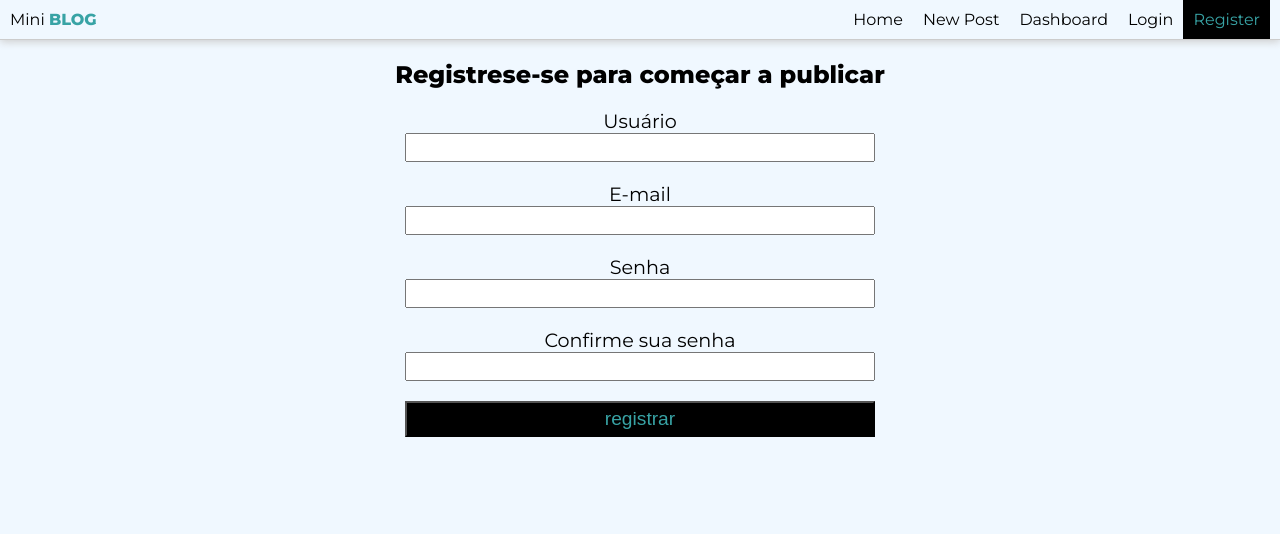
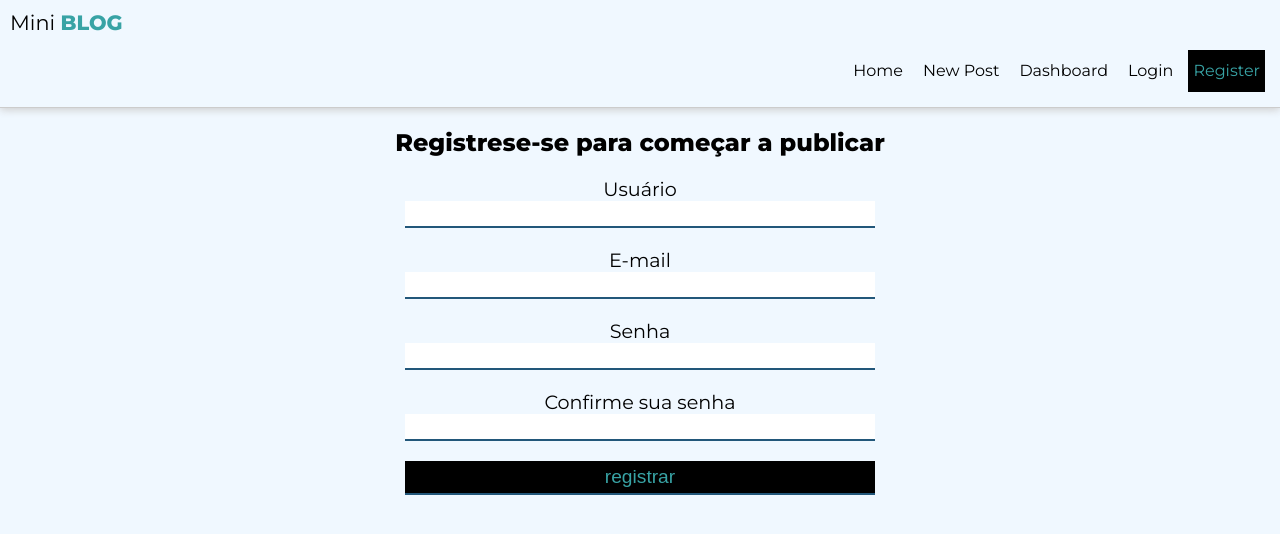
Before and after one commit to EoBrian/MiniBlog, a React (Vite) app: page /registration in a window 1280 px wide. Shown: the top 534 px of the page. Built offline with nearby package versions, Linux system fonts and the light colour scheme.

Commit message:
register

```diff
--- a/index.html
+++ b/index.html
@@ -9,5 +9,8 @@
   <body>
     <div id="root"></div>
     <script type="module" src="/src/main.jsx"></script>
+
+    <script  type = "module"  src = "https://unpkg.com/ionicons@5.5.2/dist/ionicons/ionicons.esm.js"> </script>
+    <script  nomodule  src = "https://unpkg .com/ionicons@5.5.2/dist/ionicons/ionicons.js" > </script>
   </body>
 </html>
--- a/src/components/MenuApplication.css
+++ b/src/components/MenuApplication.css
@@ -1,33 +1,57 @@
-nav .logo {
-  float: left;
-}
-
+/*logo*/
 nav .logo a {
   color: #000;
+  font-size: 1.3em;
 } nav .logo a strong {
   color: var(--bs-color-bluebary);
 }
 
-nav .nav-bar {
+/*nav-bar*/
+nav .menu-button {
   float: right;
 }
 
-nav .nav-bar ul li {
-  display: inline;
+.nav-bar ul {
+  margin-top: 10px;
 }
 
-.nav-bar a {
-  padding: 10px;
+.nav-bar a, .nav-bar ul li{
+  line-height: 3em;
+  text-indent: 10px;
   color: #000;
+  display: block;
 }
 
-.nav-bar a:hover {
+a.active, .nav-bar a:hover {
   color: var(--bs-color-bluebary);
   background-color: #000;
   transition: .6s;
 }
 
-a.active {
-  color: var(--bs-color-bluebary);
-  background-color: #000;
+.toggle-menu {
+  display: none;
 }
+
+@media screen and (min-width: 900px) {
+  .menu-button {
+    display: none;
+  }
+
+  .toggle-menu {
+    display: block;
+
+  }
+
+  .nav-bar ul {
+    display: flex;
+    flex-direction: row;
+    float: right;
+  }
+
+  .nav-bar a, .nav-bar ul li {
+    text-indent: 0;
+    line-height: 2em;
+    padding: 5px;
+    margin: 0;
+  }
+}
--- a/src/components/MenuApplication.jsx
+++ b/src/components/MenuApplication.jsx
@@ -1,15 +1,33 @@
 import "./MenuApplication.css"
-import React from 'react'
+
+//react
+import React, {useState} from 'react'
+
+//react-router-dom
 import { NavLink, Link } from 'react-router-dom'
 
+//icon's
+import IconMenu from "./menu.svg"
+import CloseMenu from "./close.svg"
+
 const MenuApplication = () => {
+
+  const [menu, setMenu] = useState(true)
+
   return (
     <nav>
+
+      <div className="menu-button" onClick={()=> menu? setMenu(false) : setMenu(true)}>
+        <img width={30} src={menu ? IconMenu : CloseMenu} alt="icone menu" />
+      </div>
+
       <div className="logo">
         <Link to="/">Mini <strong>BLOG</strong> </Link>
       </div>
+
+
       <div className="nav-bar">
-        <ul>
+        <ul className={menu && "toggle-menu"}>
           <li><NavLink to="/">Home</NavLink></li>
           <li><NavLink to="/post">New Post</NavLink></li>
           <li><NavLink to="/dashboard">Dashboard</NavLink></li>
@@ -17,6 +35,8 @@ const MenuApplication = () => {
           <li><NavLink to="/registration">Register</NavLink></li>
         </ul>
       </div>
+
+
       <div className="clear"></div>
     </nav>
   )
--- /dev/null
+++ b/src/hooks/useFirebaseDB.jsx
@@ -0,0 +1,6 @@
+import React, { useState } from 'react'
+import { db } from '../firebase/config'
+
+export const useFirebaseDB = () => {
+  console.log(db)
+}
--- a/src/index.css
+++ b/src/index.css
@@ -29,6 +29,18 @@ textarea::placeholder {
   font-family: Montserrat, sans-serif;
 }
 
+input {
+  border: none;
+  border-bottom: 2px solid #22577a;
+}
+
 .clear {
   clear: both;
 }
+
+.error {
+  font-size: 1.3em;
+  color: red;
+  background-color: burlywood;
+  margin-top: 20px;
+}
--- a/src/pages/Registration/Registration.jsx
+++ b/src/pages/Registration/Registration.jsx
@@ -1,43 +1,69 @@
 import "./Registration.css"
-import React from 'react'
+import React, { useState } from 'react'
+
+//react-hook-form
+import { useForm } from "react-hook-form"
 
 const Registration = () => {
+
+  const [error, setError] = useState(null)
+
+  const { register, handleSubmit, formState: { errors } } = useForm()
+
+  const onSubmit = data => {
+    /*
+    if password ! confirmPassword
+    return --> error
+
+    else
+    return --> data
+    */
+    if (data.password != data.confirmPassword) {
+      setError("senhas incompativeis")
+      return
+    } else {setError("")}
+
+    console.log(data)
+  }
+
   return (
-    <form>
+    <form onSubmit={handleSubmit(onSubmit)}>
       <div className="legend">
         <h2>Registrese-se para começar a publicar</h2>
       </div>
       <div className="fields">
         <label>
           Usuário
-          <input type="text" />
+          <input type="text" required {...register("username")} />
         </label>
       </div>
 
       <div className="fields">
         <label>
           E-mail
-          <input type="email" />
+          <input type="email" required {...register("email")} />
         </label>
       </div>
 
       <div className="fields">
         <label>
           Senha
-          <input type="password" name="password"/>
+          <input type="password" required {...register("password")}/>
         </label>
       </div>
 
       <div className="fields">
         <label>
           Confirme sua senha
-          <input type="password" name="confirmePassword"/>
+          <input type="password" required {...register("confirmPassword")}/>
         </label>
       </div>
 
       <div className="fields">
         <input type="submit" value="registrar" />
       </div>
+
+      {error && (<p className="error">{error}</p>)}
     </form>
   )
 }
```
Also changed, not shown: src/firebase/config.js (+4 -4 lines), src/App.css (line endings or trailing spaces), src/components/close.svg (added), src/components/menu.svg (added).
